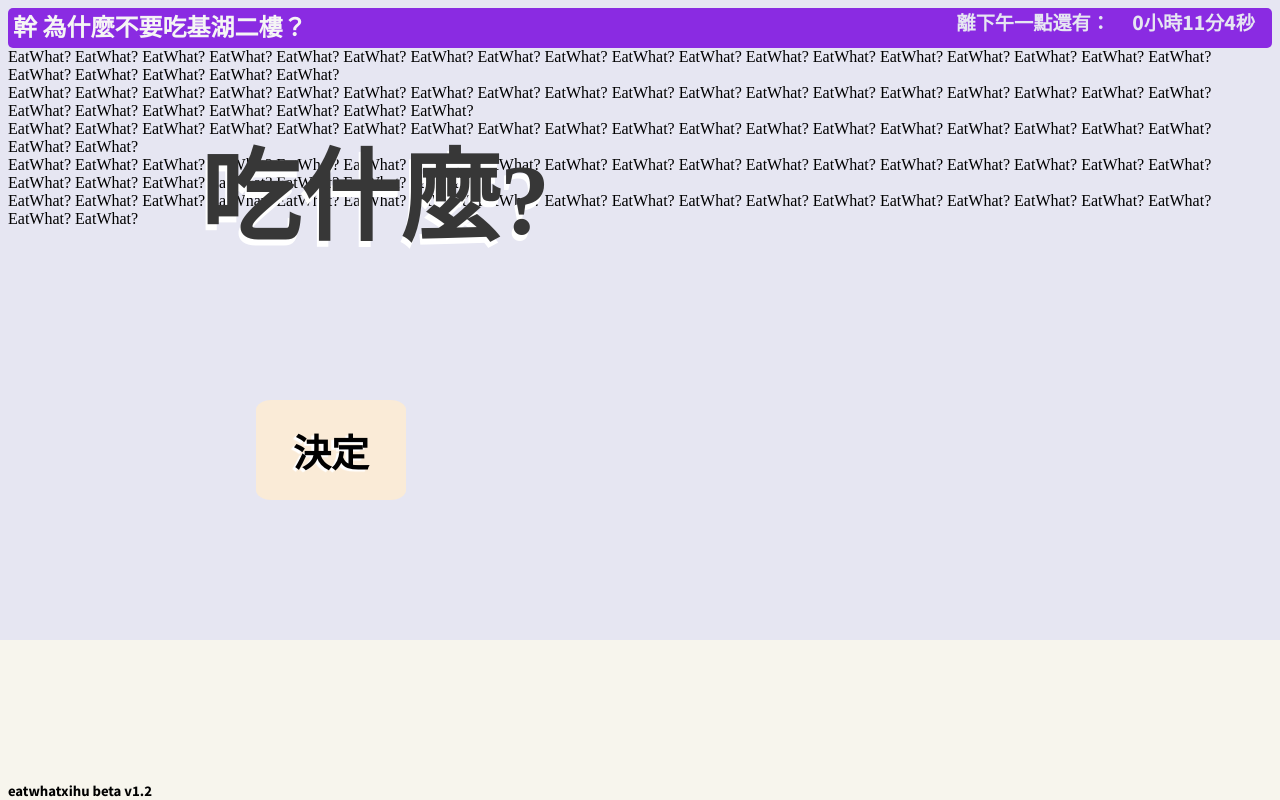
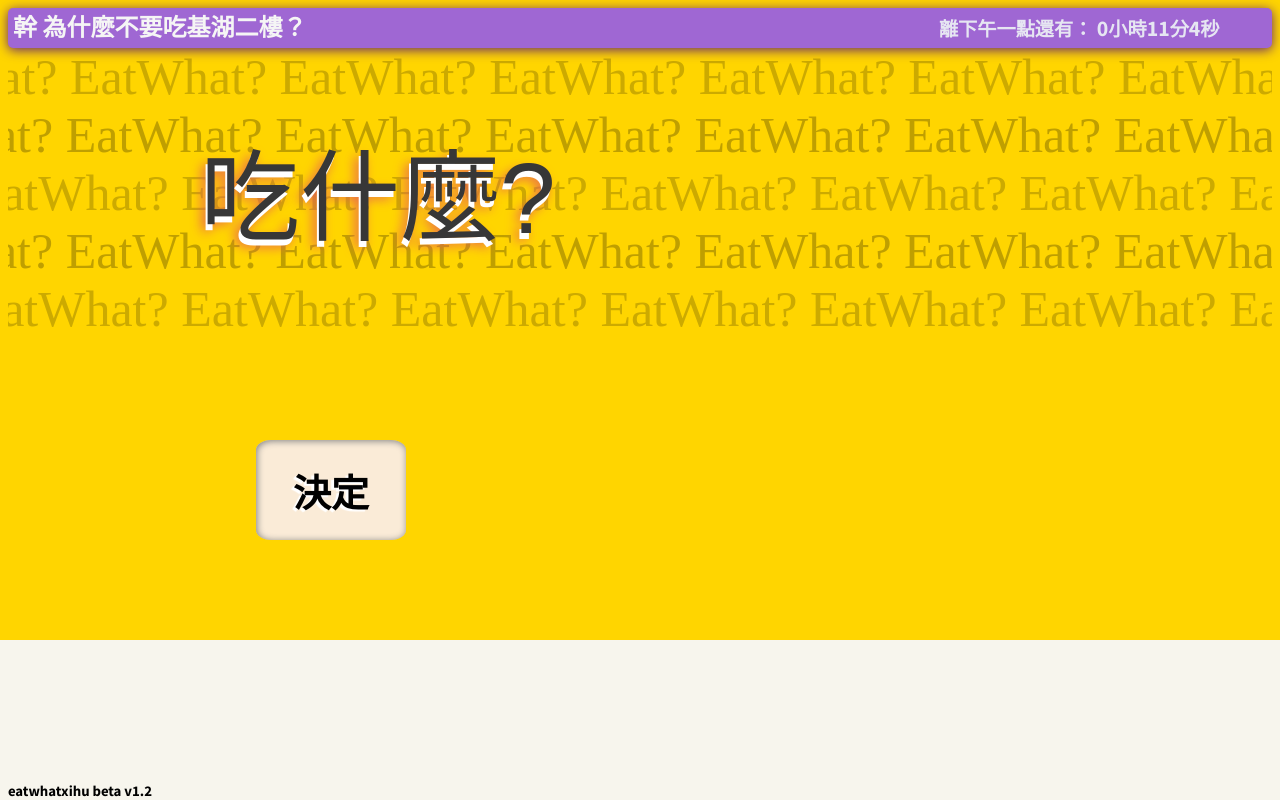
Before and after one commit to ShiiCSY/Whattoeat, a plain HTML site: page index.html in a window 1280 px wide. Drawn offline with Linux system fonts and the light colour scheme; some packages are replaced by stand-ins of ours; a script that the page names is missing; a web font is replaced by a local one.

Commit message:
Update stylesheet_real.css

```diff
--- a/stylesheet_real.css
+++ b/stylesheet_real.css
@@ -2,7 +2,9 @@
 @import url('https://fonts.googleapis.com/css2?family=Noto+Sans+TC:wght@100..900&display=swap');
 
 body {
-    background-color: #e6e6f2 ;
+    background-color: rgb(255, 213, 0) ;
+    /* background: radial-gradient(circle at -20%, #ffd493 0%, rgb(255, 253, 241) 100%); */
+
 }
 
 .center1 {
@@ -11,15 +13,17 @@ body {
     height: 220px;
     width:100%;
     top: 20%;
+    overflow: hidden;
     /* left: 20%; */
     transform: translate(0, -50%);
-    /* background-color: aqua; */
+    /* background-color: red; */
 }
 
 
 div.topnav {
     position: relative;
-    background-color: blueviolet;
+    background-color: rgb(159, 103, 211);
+    box-shadow: 0px 2px 12px rgb(96, 37, 113);
     border-radius: 5px 5px;
     block-size: 40px;
     overflow: hidden;
@@ -27,17 +31,19 @@ div.topnav {
 }
 
 .nav2 {
-    position: fixed;
+    position: relative;
     right: 170px;
     font-size: larger;
     color: #e6e6f2;
+    left: 50%;
 }
 
 .nav3 {
-    position: fixed;
+    position: relative;
     right: 25px;
     font-size: larger;
     color: #e6e6f2;
+    left: 50%;
 }
 
 
@@ -47,6 +53,7 @@ div.topnav {
     color: red;
     font-family: Georgia, 'Times New Roman', Times, serif;
     font-size: 60px;
+    text-shadow: -2px 2px #ffd493;
 
 }
 
@@ -70,12 +77,14 @@ div.topnav {
     text-shadow: -3px 2px 1px rgb(255, 255, 255);
     display: inline-block;
     cursor: pointer;
+    box-shadow: inset 1px 1px 7px gray;
     transition: background-color 0.2s ease-in-out;
     transition: color 0.3s ease-in-out;
     transition: font-size 0.2s ease-in-out;
-    transition: box-shadow 0.3s ease-in-out;
+    transition: box-shadow 0.7s ease-in-out;
+    transition: padding 0.3s ease-in-out;
     position: absolute;
-    top: 50%;
+    top: 55%;
     left: 20%
 }
 
@@ -106,12 +115,36 @@ div.topnav {
 #eatwhat{
     font-size: 100px;
     color: #373737;
-    text-shadow: -2px 6px 0px rgb(255, 255, 255);
+    text-shadow: -2px 6px 0px rgb(255, 255, 255),-5px 7px 12px rgb(230, 89, 89);
     position: fixed;
     left: 15%;
 
+}
+
+.eatmove{
+    color: aqua;
+    animation: eatmove 0.1s linear ;
+}
+
+@keyframes eatmove{
+    0%{
+        top: -90%;
+    }
+    25%{
+        top: -60%;
+    }
+    50%{
+        top: -20%;
+    }
+    75%{
+        top: -5%;
+    }
+    100%{
+        top:auto;
+    }
 
 }
+
 
 .noto-sans {
     font-family: "Noto Sans TC", sans-serif;
@@ -153,6 +186,47 @@ div.topnav {
     top:80%;
     /* top: 700px; */
     left: 0%;
+}
+
+.marquee-container{
+    width: 100%;
+    overflow: hidden;
+    display: flexbox;
+    background-color: rgb(255, 213, 0);
+}
+.marquee-content{
+    font-size: 50px;
+    font-family: 'Dela Gothic One';
+    display: inline-block;
+    white-space: nowrap;
+    animation: marquee 9.8s linear infinite;
+    opacity: 20%;
+}
+.marquee-content2{
+    font-size: 50px;
+    font-family: 'Dela Gothic One';
+    display: inline-block;
+    white-space: nowrap;
+    animation: marquee2 9.8s linear infinite;
+    opacity: 25%;
+}
+
+@keyframes marquee {
+    from{
+        transform : translateX(0%);
+    }
+    to{
+        transform: translateX(-100%);
+    }
+
+}
+@keyframes marquee2 {
+    0% {
+      transform: translateX(0%);
+    }
+    100% {
+      transform: translateX(-100%);
+    }
 }
 
 
@@ -283,3 +357,9 @@ div.topnav {
     }
 
   }
+
+  .dela-gothic {
+    font-family: "Dela Gothic One", sans-serif;
+    font-weight: 400;
+    font-style: normal;
+  }
```
